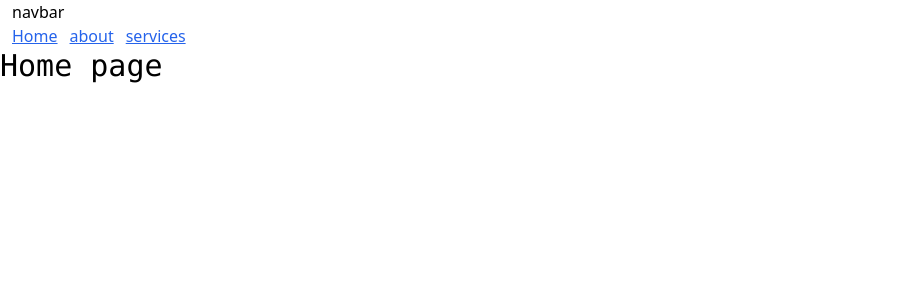
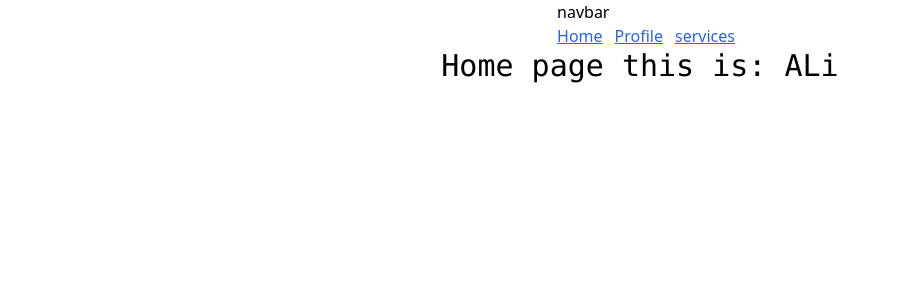
Before and after one commit to XudayfiIbra/Fun-Project, a React (Create React App) app: page / in a window 1280 px wide. Shown: the top 300 px of the page, without its empty margins (0-898 px from the left). Built offline with nearby package versions, Linux system fonts and the light colour scheme.

Commit message:
added context hook

```diff
--- /dev/null
+++ b/src/Core.jsx
@@ -0,0 +1,9 @@
+const Core = () => {
+  return (
+    <>
+        <h1>hello world</h1>
+    </>
+  )
+}
+
+export default Core;
--- /dev/null
+++ b/src/components/changeProfile.jsx
@@ -0,0 +1,30 @@
+import { useState } from "react";
+import { useContext } from "react";
+import { AppContext } from "../main";
+
+const ChangeProfile = () => {
+  const { setUsername } = useContext(AppContext);
+  const [newUsername, setNewUsername] = useState("");
+  return (
+    <>
+      <div>
+        <input
+          className="bg-blue-400"
+          type="text"
+          onChange={(event) => {
+            setNewUsername(event.target.value);
+          }}
+        />
+        <button
+          onClick={() => {
+            setUsername(newUsername);
+          }}
+        >
+          Change username
+        </button>
+      </div>
+    </>
+  );
+};
+
+export default ChangeProfile;
--- a/src/main.jsx
+++ b/src/main.jsx
@@ -1,17 +1,31 @@
-import { BrowserRouter as Router, Routes, Route, Link} from "react-router-dom";
+import { BrowserRouter as Router, Routes, Route, Link } from "react-router-dom";
 import HomePage from "./pages/homePage";
 import AboutPage from "./pages/aboutPage";
 import ServicesPage from "./pages/servicesPage";
 import NotFound from "./pages/404Page";
+import { useState } from "react";
+import { createContext } from "react";
+
+export const AppContext = createContext();
+
 const Main = () => {
+  const [username, setUsername] = useState("ALi");
   return (
-    <div>
+    <>
+      <AppContext.Provider value={{ username, setUsername }}>
+        <div className="flex flex-col items-center justify-center">
           <Router>
             <div>
               <h2 className="ml-3">navbar</h2>
-            <Link to="/" className="underline text-blue-600 ml-3">Home</Link>
-            <Link to="/about" className="underline text-blue-600 ml-3">about</Link>
-            <Link to="/services" className="underline text-blue-600 ml-3">services</Link>
+              <Link to="/" className="underline text-blue-600 ml-3">
+                Home
+              </Link>
+              <Link to="/about" className="underline text-blue-600 ml-3">
+                Profile
+              </Link>
+              <Link to="/services" className="underline text-blue-600 ml-3">
+                services
+              </Link>
             </div>
             <Routes>
               <Route path="/" element={<HomePage />} />
@@ -21,6 +35,8 @@ const Main = () => {
             </Routes>
           </Router>
         </div>
+      </AppContext.Provider>
+    </>
   );
 };
 
--- a/src/pages/aboutPage.jsx
+++ b/src/pages/aboutPage.jsx
@@ -1,11 +1,14 @@
+import { useContext } from "react";
+import { AppContext } from "../main";
+import ChangeProfile from "../components/changeProfile";
 
 const AboutPage = () => {
-    return (
-        <div>
-           <h1 className="text-3xl font-mono">about page</h1>
-        </div>
-    )
-}
-
+  const { username } = useContext(AppContext);
+  return (
+    <div>
+      <div className="text-3xl font-mono">Profile user is : {username}</div>
+    </div>
+  );
+};
 
 export default AboutPage;
--- a/src/pages/homePage.jsx
+++ b/src/pages/homePage.jsx
@@ -1,11 +1,12 @@
-
+import { useContext } from "react";
+import { AppContext } from "../main";
 const HomePage = () => {
-    return (
-        <div>
-            <h1 className="text-3xl font-mono">Home page</h1>
-        </div>
-    )
-}
-
+  const { username } = useContext(AppContext);
+  return (
+    <div>
+      <h1 className="text-3xl font-mono">Home page this is: {username}</h1>
+    </div>
+  );
+};
 
 export default HomePage;
```
Lines whose indentation alone changed are shown as unchanged.
